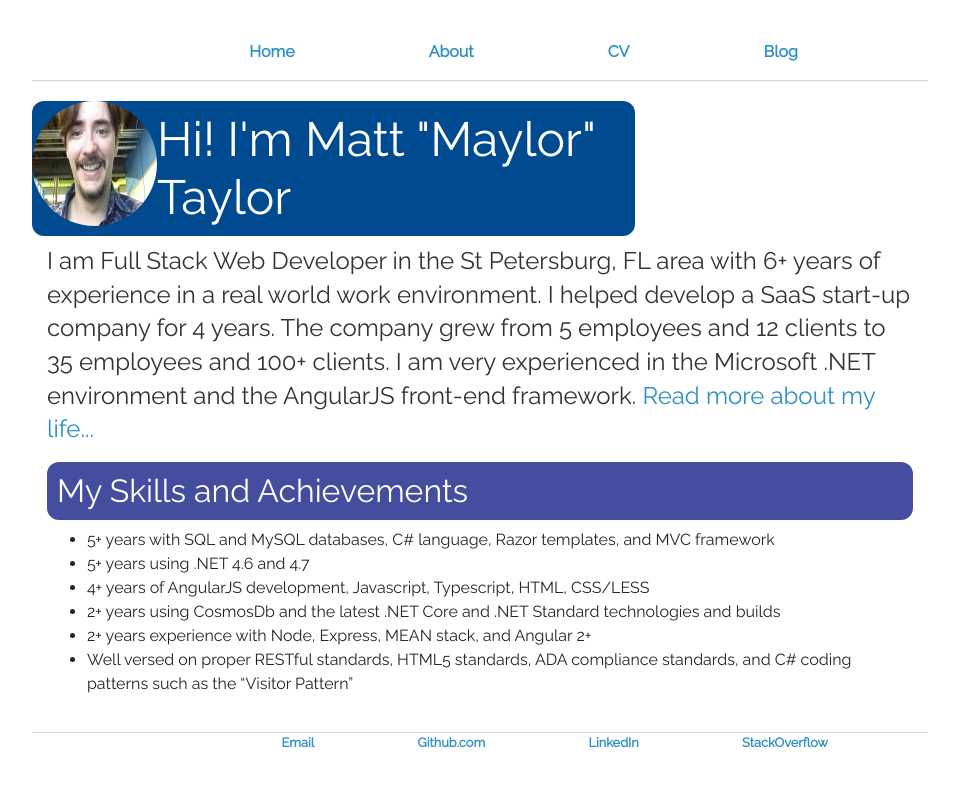
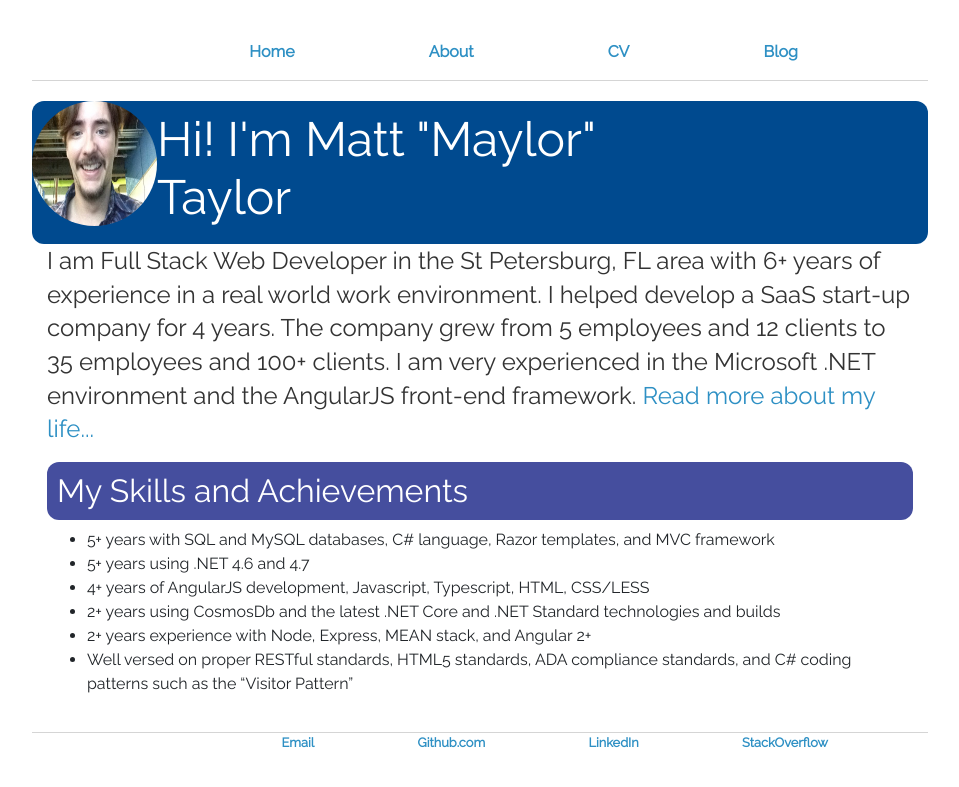
Before and after one commit to maylortaylor/maylortaylor.github.io, a Jekyll site: the page built from index.html, in a window 1280 px wide. Shown: the top 787 px of the page, without its empty margins (160-1119 px from the left). Built offline with Jekyll 4.4.1, drawn with Linux system fonts in a browser that asks for light colours.

Commit message:
fixing header

```diff
--- a/css/main.css
+++ b/css/main.css
@@ -36,11 +36,13 @@ a {
 a:hover {
     text-decoration: underline;
 }
+.header {
+    background-color: #004A8F;
+    border-radius: 12px;
+}
 h1 {
     font-size: 3em;
-    background-color: #004A8F;
     color: #fff;
-    border-radius: 12px;
     padding: 10px;
 }
 h2 {
--- a/index.html
+++ b/index.html
@@ -3,7 +3,7 @@ layout: default
 title: Matt "Maylor" Taylor, Full Stack Web Developer
 ---
 <div class="">
-	<div class="row">
+	<div class="row header">
 		<div class="clearfix">
 			<img src="./media//headshot.JPG" class="rounded-circle float-left" alt="Matt Taylor's Face" width="125" height="125">
 			<h1>Hi! I'm Matt "Maylor" Taylor</h1>
```
